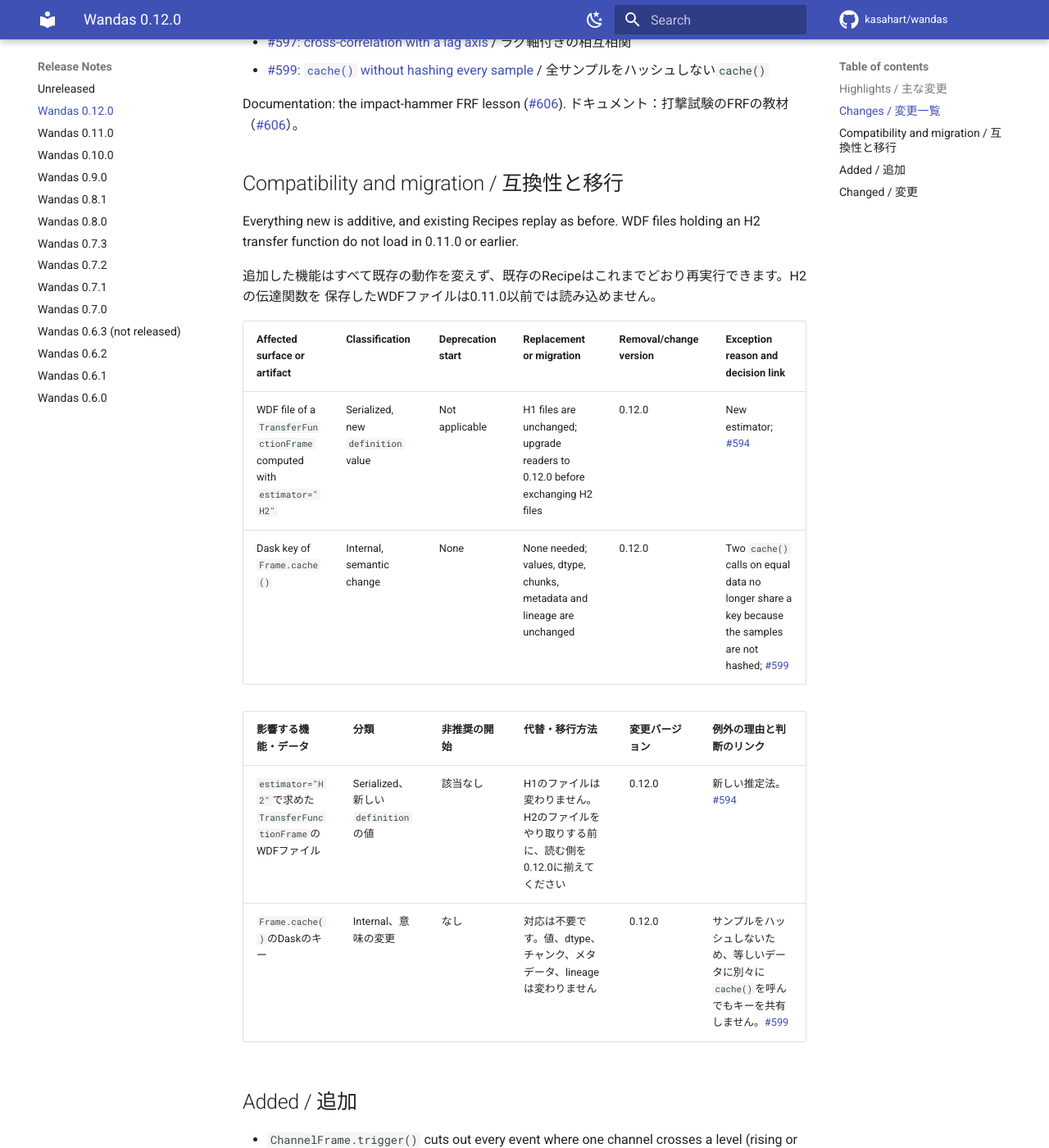
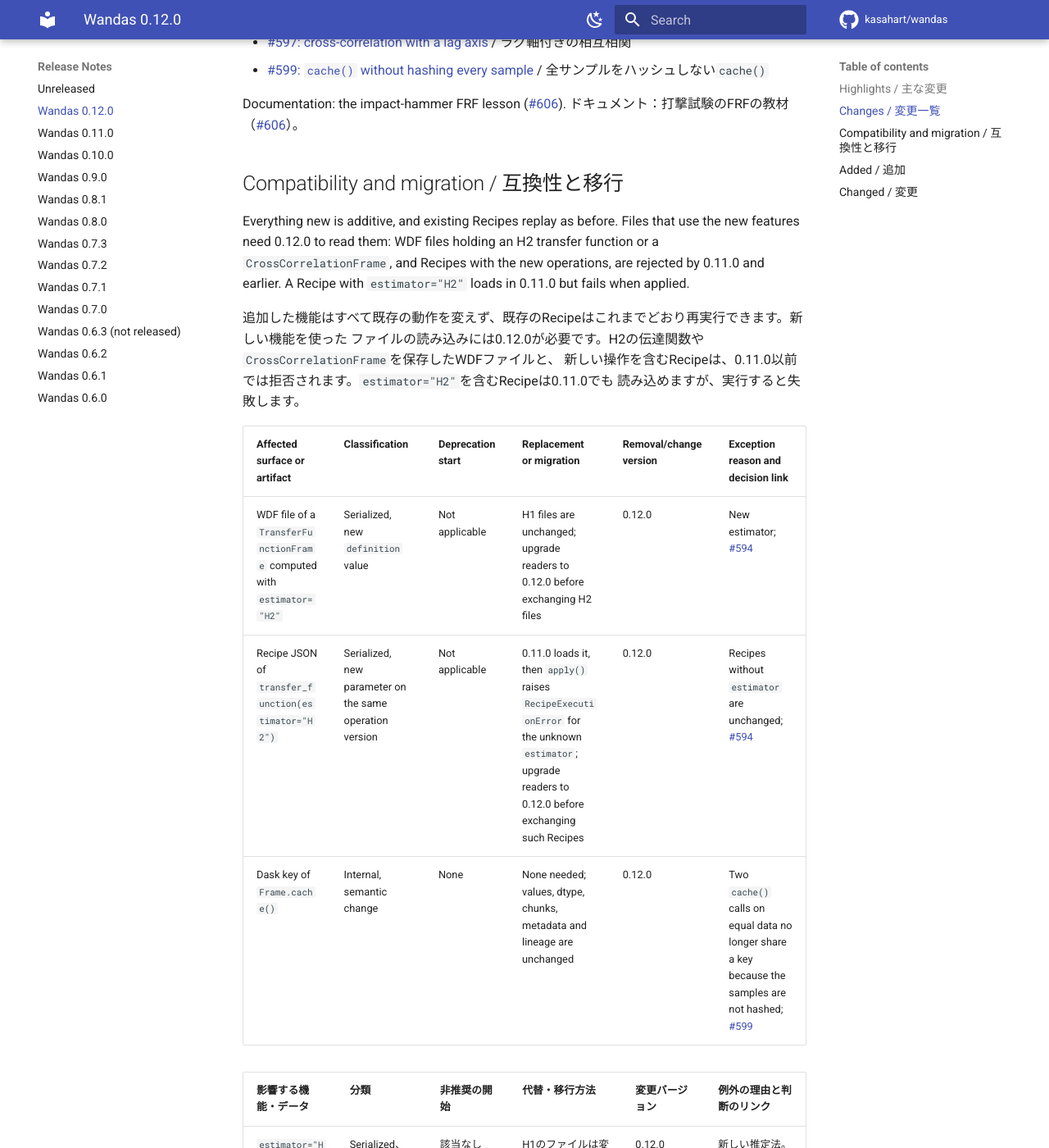
Before and after one commit to kasahart/wandas, an MkDocs documentation site: the page built from docs/src/release-notes/v0.12.0.md, in a window 1280 px wide and 1400 px high, scrolled down 1031 px. Shown: the whole window at 82% size. Built offline with MkDocs 1.6.1 and Material for MkDocs 9.7.7, drawn with Linux system fonts in a browser that asks for light colours; comment, search, counter and statistics services are not loaded; some of the changed text lies outside the part shown.

Commit message:
docs: note that H2 Recipes load but fail to apply in 0.11.0 (#615)
Co-Authored-By: Claude Opus 5.5 <noreply@anthropic.com>
Claude-Session: https://claude.ai/code/session_01EZ3UJkWgKRdyaFD4VAC8Pp

```diff
--- a/docs/src/release-notes/v0.12.0.md
+++ b/docs/src/release-notes/v0.12.0.md
@@ -38,20 +38,27 @@ Documentation: the impact-hammer FRF lesson ([#606](https://github.com/kasahart/
 
 ## Compatibility and migration / 互換性と移行
 
-Everything new is additive, and existing Recipes replay as before. WDF files
-holding an H2 transfer function do not load in 0.11.0 or earlier.
+Everything new is additive, and existing Recipes replay as before. Files that
+use the new features need 0.12.0 to read them: WDF files holding an H2 transfer
+function or a `CrossCorrelationFrame`, and Recipes with the new operations, are
+rejected by 0.11.0 and earlier. A Recipe with `estimator="H2"` loads in 0.11.0
+but fails when applied.
 
-追加した機能はすべて既存の動作を変えず、既存のRecipeはこれまでどおり再実行できます。H2の伝達関数を
-保存したWDFファイルは0.11.0以前では読み込めません。
+追加した機能はすべて既存の動作を変えず、既存のRecipeはこれまでどおり再実行できます。新しい機能を使った
+ファイルの読み込みには0.12.0が必要です。H2の伝達関数や`CrossCorrelationFrame`を保存したWDFファイルと、
+新しい操作を含むRecipeは、0.11.0以前では拒否されます。`estimator="H2"`を含むRecipeは0.11.0でも
+読み込めますが、実行すると失敗します。
 
 | Affected surface or artifact | Classification | Deprecation start | Replacement or migration | Removal/change version | Exception reason and decision link |
 | --- | --- | --- | --- | --- | --- |
 | WDF file of a `TransferFunctionFrame` computed with `estimator="H2"` | Serialized, new `definition` value | Not applicable | H1 files are unchanged; upgrade readers to 0.12.0 before exchanging H2 files | 0.12.0 | New estimator; [#594](https://github.com/kasahart/wandas/pull/594) |
+| Recipe JSON of `transfer_function(estimator="H2")` | Serialized, new parameter on the same operation version | Not applicable | 0.11.0 loads it, then `apply()` raises `RecipeExecutionError` for the unknown `estimator`; upgrade readers to 0.12.0 before exchanging such Recipes | 0.12.0 | Recipes without `estimator` are unchanged; [#594](https://github.com/kasahart/wandas/pull/594) |
 | Dask key of `Frame.cache()` | Internal, semantic change | None | None needed; values, dtype, chunks, metadata and lineage are unchanged | 0.12.0 | Two `cache()` calls on equal data no longer share a key because the samples are not hashed; [#599](https://github.com/kasahart/wandas/pull/599) |
 
 | 影響する機能・データ | 分類 | 非推奨の開始 | 代替・移行方法 | 変更バージョン | 例外の理由と判断のリンク |
 | --- | --- | --- | --- | --- | --- |
 | `estimator="H2"`で求めた`TransferFunctionFrame`のWDFファイル | Serialized、新しい`definition`の値 | 該当なし | H1のファイルは変わりません。H2のファイルをやり取りする前に、読む側を0.12.0に揃えてください | 0.12.0 | 新しい推定法。[#594](https://github.com/kasahart/wandas/pull/594) |
+| `transfer_function(estimator="H2")`のRecipe JSON | Serialized、同じ操作versionへの新しいパラメーター | 該当なし | 0.11.0は読み込めますが、`apply()`で未知の`estimator`により`RecipeExecutionError`になります。このRecipeをやり取りする前に、読む側を0.12.0に揃えてください | 0.12.0 | `estimator`のないRecipeは変わりません。[#594](https://github.com/kasahart/wandas/pull/594) |
 | `Frame.cache()`のDaskのキー | Internal、意味の変更 | なし | 対応は不要です。値、dtype、チャンク、メタデータ、lineageは変わりません | 0.12.0 | サンプルをハッシュしないため、等しいデータに別々に`cache()`を呼んでもキーを共有しません。[#599](https://github.com/kasahart/wandas/pull/599) |
 
 ## Added / 追加
```
